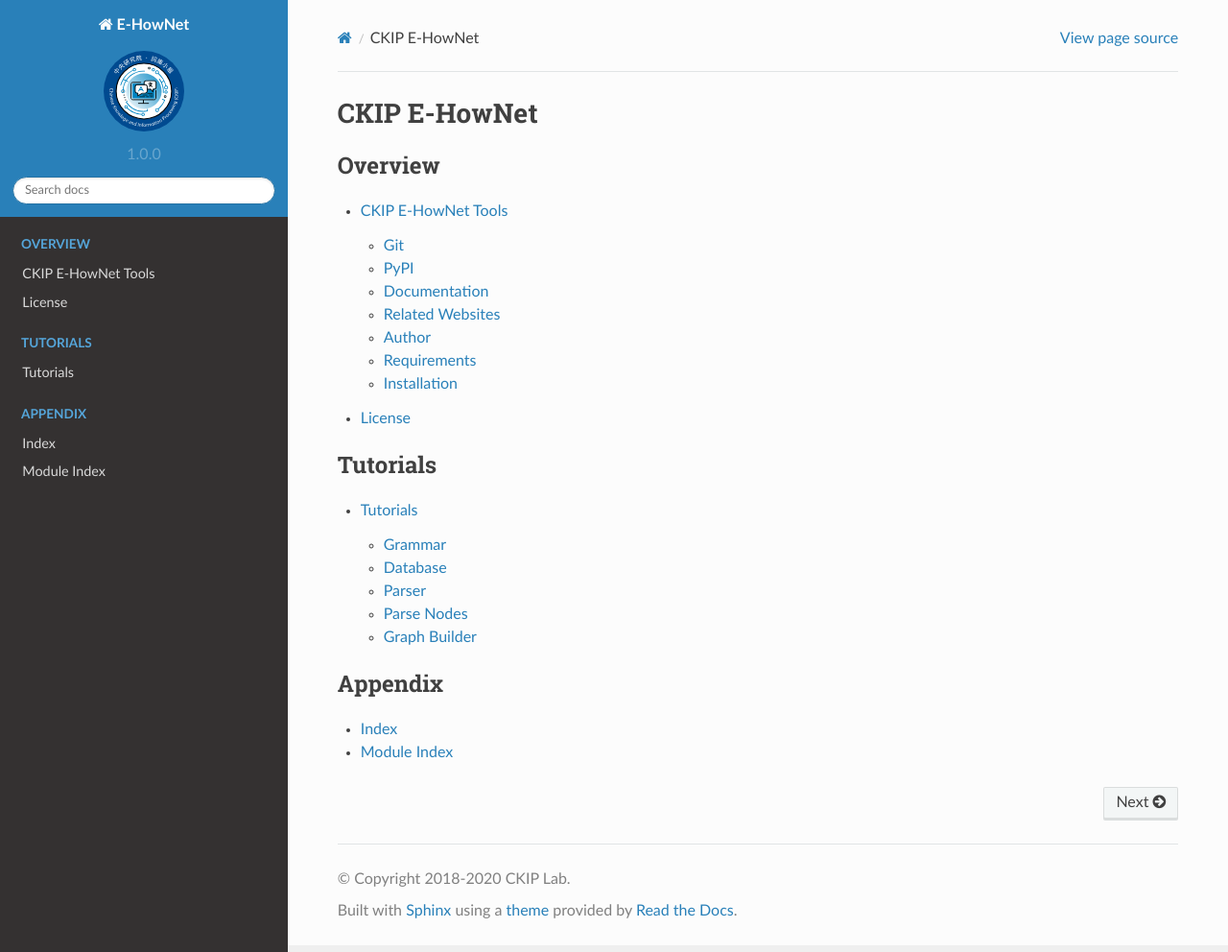
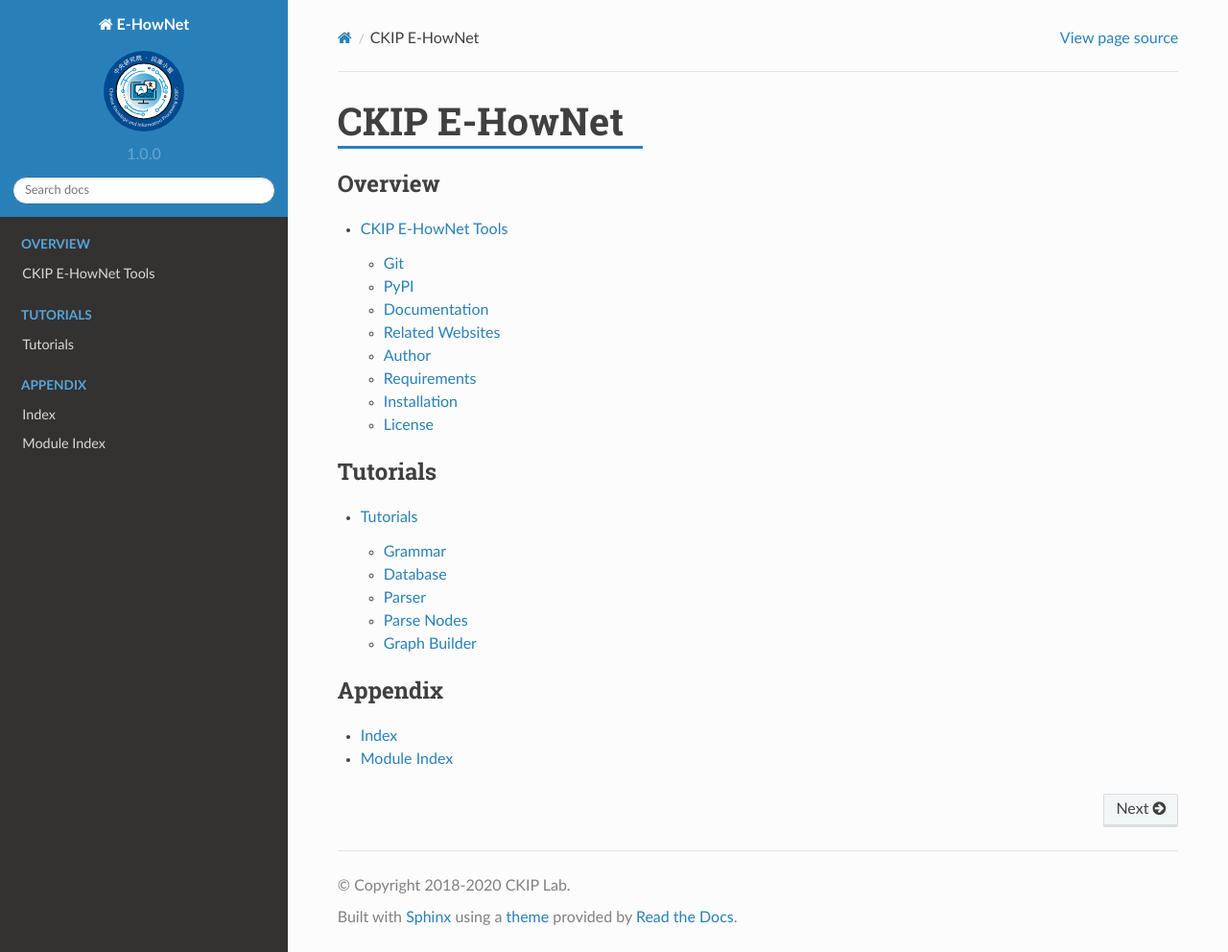
Before and after one commit to ckiplab/ehownet, a Sphinx documentation site: the page built from docs/index.rst, in a window 1280 px wide and 992 px high. Shown: the whole window at 96% size. Built offline with Sphinx 7.4.7 and the Read the Docs theme 2.0.0, drawn with Linux system fonts in a browser that asks for light colours; pages that are not in the unit, such as notebooks, are missing from menus.

Commit message:
Update documentation.

```diff
--- a/README.rst
+++ b/README.rst
@@ -90,7 +90,7 @@
    pip install -U ehownet
 
 License
-=======
+-------
 
 |GPL-3.0|
 
--- a/docs/_static/custom.css
+++ b/docs/_static/custom.css
@@ -1,5 +1,16 @@
+/* header */
+
+h1 {
+	font-size: 250%;
+
+	display: inline-block;
+	border-bottom: 3px solid #2980b9;
+}
+
+/* content */
+
 .rst-content p.rubric {
-  font-size: 125%;
+	font-size: 125%;
 }
 
 .rst-content table.docutils th p {
@@ -7,9 +18,5 @@
 }
 
 .wy-nav-content {
-  max-width: 1280px;
+	max-width: 1280px;
 }
-
-.graphviz {
-	margin-bottom: 24px;
-}
```
